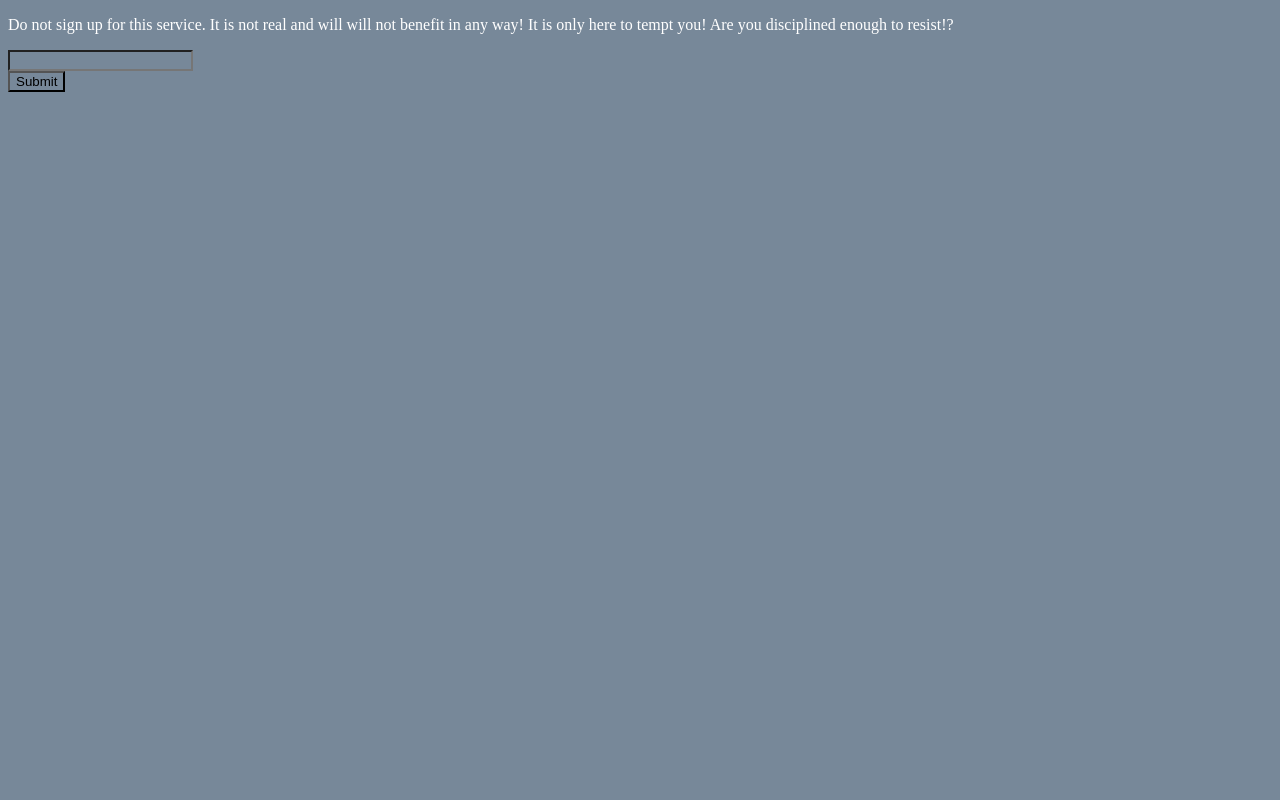
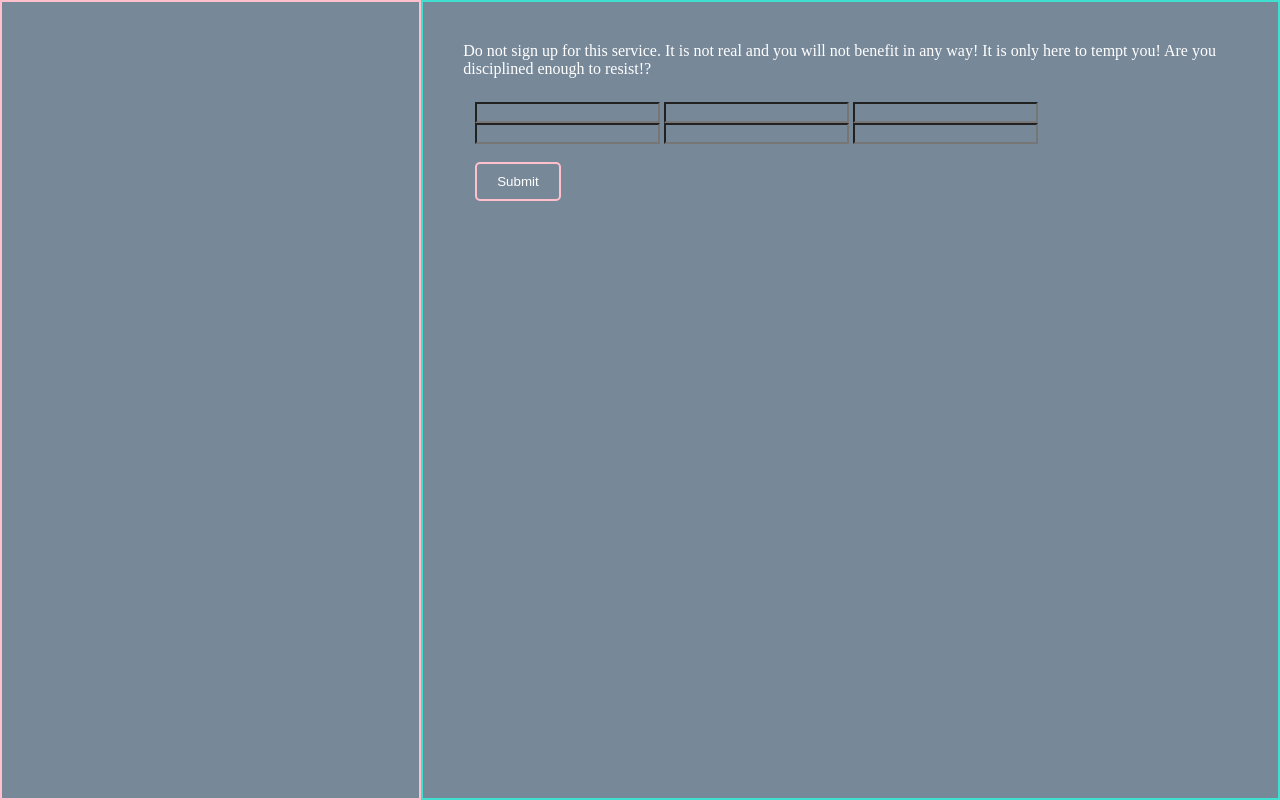
Before and after one commit to jcampbell57/odin-sign-up-form, a plain HTML site: page index.html in a window 1280 px wide. Drawn offline with Linux system fonts and the light colour scheme.

Commit message:
added initial form elements and basic styling

```diff
--- a/index.html
+++ b/index.html
@@ -17,15 +17,24 @@
             <p class="photoCred"></p>
         </div>
         <div class="rightPanel">
-            <p class="formInfo">Do not sign up for this service. It is not real and will will not benefit in any way! It is only here to tempt you! Are you disciplined enough to resist!?</p>
+            <p class="formInfo">Do not sign up for this service. It is not real and you will not benefit in any way! It is only here to tempt you! Are you disciplined enough to resist!?</p>
+            <br>
+            <fieldset class="userInfo">
                 <form action="submit">
                     <label for="formSubmit"></label>
                     <input type="text" id="formSubmit">
+                    <input type="text" id="formSubmit">
+                    <input type="text" id="formSubmit">
+                    <input type="text" id="formSubmit">
+                    <input type="text" id="formSubmit">
+                    <input type="text" id="formSubmit">
                 </form>
+                <br>
                 <div class="submitForm">
-                <button>Submit</button>
+                    <button type="submit">Submit</button>
                     <p></p>
                 </div>
+                </fieldset>
         </div>
     </body>
 </body>
--- a/styles.css
+++ b/styles.css
@@ -1,7 +1,38 @@
-* {
-    background-color: lightslategray;
+/* default styles */
+:root {
+    --background-color: lightslategray;
+    --font-color: white;
 }
 
-.formInfo {
+* {
+    background-color: var(--background-color, lightslategray);
+    margin: 0;
+}
+
+body {
+    display: flex
+}
+
+.leftPanel {
+    width: 35vw;
+    height: calc(100vh - 4px);
+    border: 2px solid pink;
+}
+
+.rightPanel {
+    width: 65vw;
+    border: 2px solid turquoise;
+    color: var(--font-color, white);
+    padding: 40px
+}
+
+.userInfo {
+    border: none;
+}
+
+button {
+    padding: 10px 20px;
     color: white;
+    border: 2px solid pink;
+    border-radius: 5px;
 }
```
Lines whose indentation alone changed are shown as unchanged.
